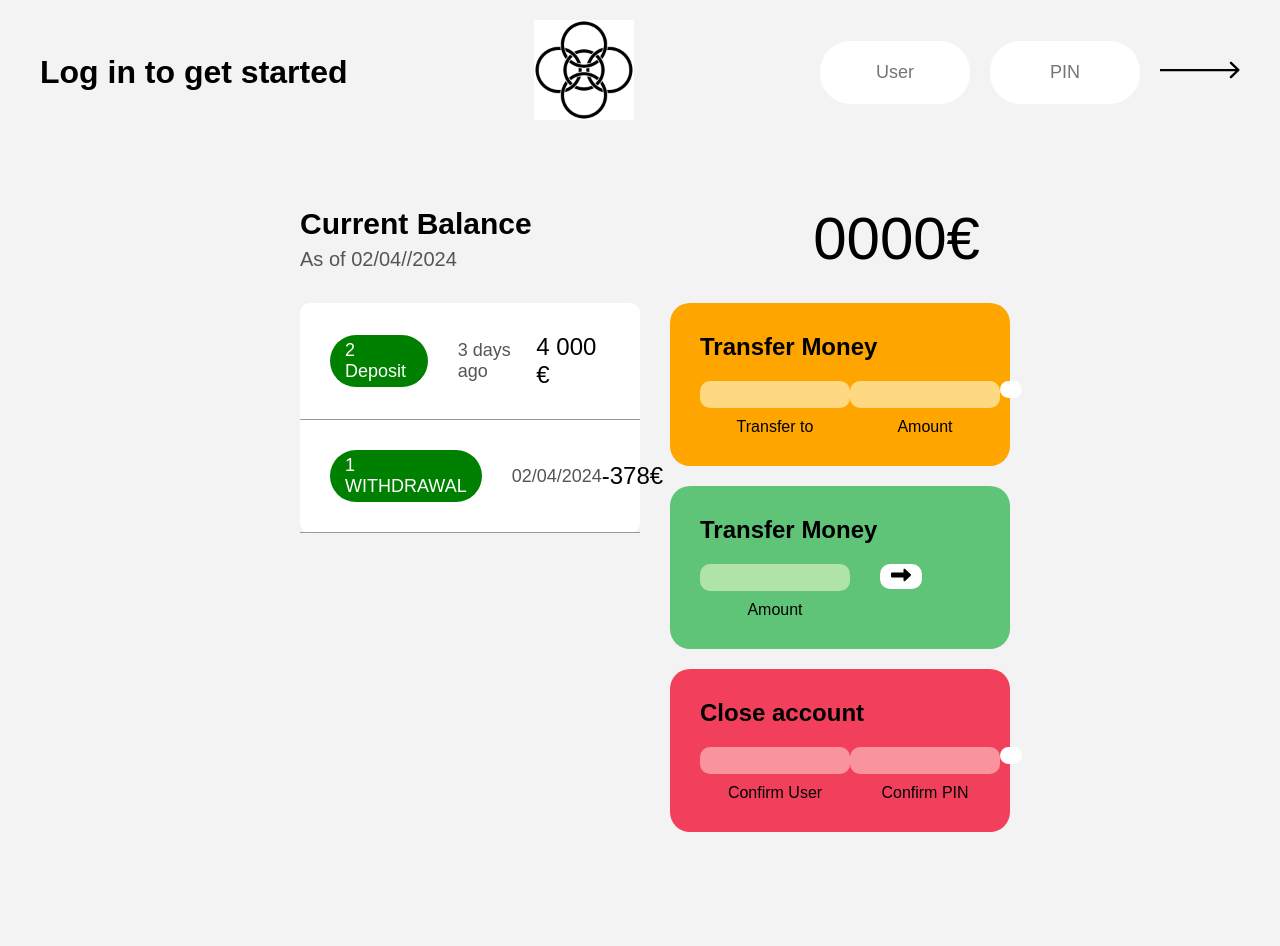
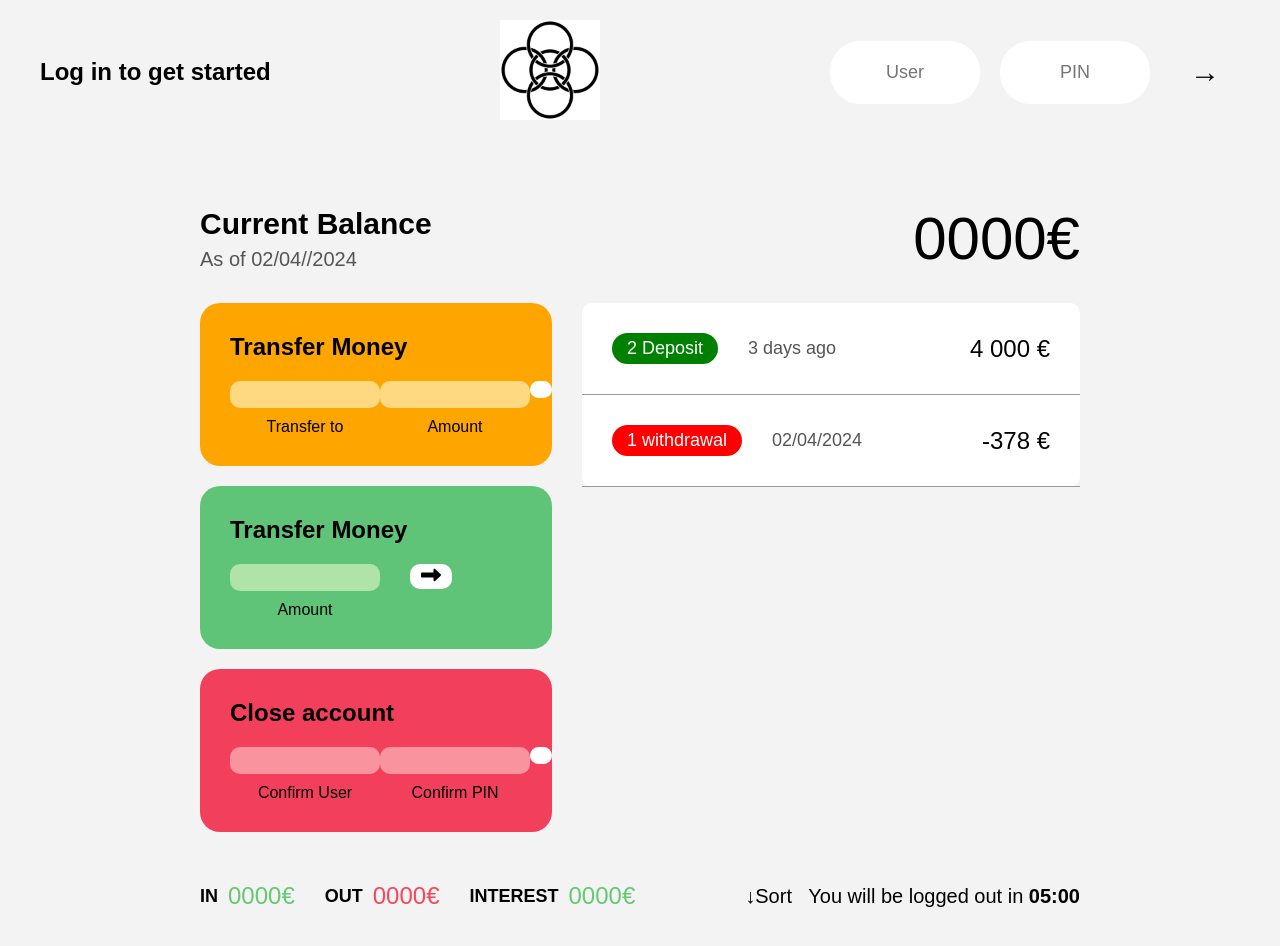
Before and after one commit to DevUserRav/js_my-first-project, a plain HTML site: page index.html in a window 1280 px wide. Before the commit the page ends 882 px from the top, so only its background shows below. Drawn offline with Linux system fonts and the light colour scheme.

Commit message:
added html and css codes

```diff
--- a/index.html
+++ b/index.html
@@ -8,84 +8,117 @@
     <title>Document</title>
   </head>
   <body>
+
+    <!-- navbar section -->
     <header>
-      <div class="container">
-        <a href="#"><h1 class="logo">Log in to get started</h1></a>
-        <a href="#"
-          ><img class="logo_img" src="./Borromean-cross.png" alt="logo"
-        /></a>
-        <div class="login">
-          <input type="text" placeholder="User" />
-          <input type="password" placeholder="PIN" />
-          <span><img src="./arrow.svg" alt="arrow_right" /></span>
+      <nav class="nav">
+        <a href="#"><h2 class="nav_title">Log in to get started</h2></a>
+        <a href="#"><img class="logo_img" src="./Borromean-cross.png" alt="logo"/></a>
+        <form class="login">
+          <input type="text" placeholder="User" class="login__inp login__inp--user" />
+          <input type="text" placeholder="PIN" class="login__inp login__inp--pin" />
+          <button class="login__btn">&rarr;</button>
+        </form>
+      </nav>
+    </header>
+
+
+    <main>
+      <!-- main balance section -->
+      <div class="balance_section">
+        <div>
+          <h2 class="balance_label">Current Balance</h2>
+          <p class="balance__date">As of 02/04//2024</p>
         </div>
+        <p class="balance__value">0000€</p>
       </div>
-    </header>
-    <main>
-      <div class="main_top-section">
-        <div class="crt_balance">
-            <h2>Current Balance</h2>
-            <p>As of 02/04//2024</p>
-        </div>
-        <p class="balance">0000€</p>
-      </div>
-      <div class="main_center-section">
-        <div class="left_part">
-            <div class="part">
-                <div class="part_inf">
-                    <p class="dep">2 Deposit</p>
-                    <p class="date">3 days ago</p>
-                </div>
-                <p class="part_bln">4 000 €</p>
-            </div>
-            <div class="part">
-                <div class="part_inf">
-                    <p class="dep">1 WITHDRAWAL</p>
-                    <p class="date">02/04/2024</p>
-                </div>
-                <p class="part_bln">-378€</p>
-            </div>
-        </div>
-        <div class="right_part">
-            <div class="box first_form">
+
+      <!-- movements section -->
+      <div class="movements_section">
+        <!-- movement part -->
+        <div class="movement_part">
+          <!-- transfer sc -->
+          <div class="box transfer_form">
             <h2>Transfer Money</h2>
-                <form>
+            <form class="form form--transfer">
               <div>
-                        <input type="text">
-                        <p>Transfer to</p>
+                <input type="text" class="form__inp form__inp--to" />
+                <p class="form__label">Transfer to</p>
               </div>
               <div>
-                        <input type="number">
-                        <p>Amount</p>
+                <input type="number" class="form__inp form__inp--amount" />
+                <p class="form__label">Amount</p>
               </div>
-                    <button><img src="./right-long-solid.svg" alt="arrow_right"></button>
+              <button class="form__btn form__btn--transfer">
+                <img src="./right-long-solid.svg" alt="arrow_right" />
+              </button>
             </form>
           </div>
-            <div class="box second_form">
+          <!-- loan sc -->
+          <div class="box loan_form">
             <h2>Transfer Money</h2>
-                <form>
+            <form class="form form--loan">
               <div>
-                        <input type="number">
-                        <p>Amount</p>
+                <input type="number" class="form__inp form__inp--loan--amount" />
+                <p class="form__label form__label--loan">Amount</p>
               </div>
-                    <button><img src="./right-long-solid.svg" alt="arrow_right"></button>
+              <button class="form__btn form__btn--loan">
+                <img src="./right-long-solid.svg" alt="arrow_right" />
+              </button>
             </form>
           </div>
-            <div class="box third_form">
+          <!-- close acc sc -->
+          <div class="box close_form">
             <h2>Close account</h2>
-                <form>
+            <form class="form form--close">
               <div>
-                        <input type="text">
-                        <p>Confirm User</p>
+                <input type="text" class="form__inp form__inp--user">
+                <p class="form__label">Confirm User</p>
               </div>
               <div>
-                        <input type="number">
-                        <p>Confirm PIN</p>
+                <input type="number" class="form__inp form__inp--pin" />
+                <p class="form__label">Confirm PIN</p>
               </div>
-                    <button><img src="./right-long-solid.svg" alt="arrow_right"></button>
+              <button class="form__btn form__btn--close">
+                <img src="./right-long-solid.svg" alt="arrow_right" />
+              </button>
             </form>
           </div>
         </div>
+        <!-- notes part -->
+        <div class="notes_part">
+          <div class="notes_row">
+            <div class="notes">
+              <p class="notes__type notes__type--deposit">2 Deposit</p>
+              <p class="notes__date">3 days ago</p>
+            </div>
+            <p class="notes__value">4 000 €</p>
+          </div>
+
+          <div class="notes_row">
+            <div class="notes">
+              <p class="notes__type notes__type--withdrawal">1 withdrawal</p>
+              <p class="notes__date">02/04/2024</p>
+            </div>
+            <p class="notes__value">-378 €</p>
+          </div>
+        </div>
+      </div>
+
+      <!-- summary section -->
+      <div class="summary_section">
+        <div class="summary">
+          <p class="summary_label">In</p>
+          <p class="summary_value summary_value--in">0000€</p>
+          <p class="summary_label">Out</p>
+          <p class="summary_value summary_value--out">0000€</p>
+          <p class="summary_label">Interest</p>
+          <p class="summary_value summary_value--interest">0000€</p>
+          <button class="sort_btn">&downarrow;Sort</button>
+        </div>
+        <p class="logout_timer">
+          You will be logged out in <span class="timer">05:00</span>
+        </p>
       </div>
     </main>
 
--- a/style.css
+++ b/style.css
@@ -12,24 +12,24 @@ img {
     max-width: 100%;
     height: auto;
 }
-.container {
+.nav {
     padding:20px 40px;
     display: flex;
     align-items: center;
     justify-content: space-between;
 }
-.container .logo {
+.nav .nav_title {
     color: #000;
 }
-.container .logo_img{
+.nav .logo_img{
     width: 100px;
 }
-.container .login {
+.nav .login {
     display: flex;
     align-items: center;
     column-gap: 20px;
 }
-.container .login input {
+.nav .login input {
     text-align: center;
     width: 150px;
     padding:20px;
@@ -38,68 +38,44 @@ img {
     outline: none;
     font-size: 18px;
 }
-.container .login img {
-    width: 80px;
+.nav .login .login__btn{
+    padding:8px 20px;
+    background-color: transparent;
+    border-radius: 10px;
+    border: none;
+    outline: none;
+    font-size: 30px;
+    cursor: pointer;
 }
 main {
-    padding: 30px 300px;
+    padding: 30px 200px;
 }
-.main_top-section{
+.balance_section{
     padding: 30px 0;
     display: flex;
     align-items: center;
     justify-content: space-between;
 }
-.main_top-section .crt_balance h2 {
+.balance_section h2 {
     font-size: 30px;
     margin-bottom: 7px;
 }
-.main_top-section .crt_balance p {
+.balance_section p {
     font-size: 20px;
     color: #555;
 }
-.main_top-section .balance {
+.balance_section .balance__value {
     font-size: 60px;
     color: #000;
 }
-.main_center-section {
+.movements_section {
     display: flex;
     align-items: flex-start;
     justify-content: space-between;
     column-gap: 30px;
 }
-.left_part {
-    width: 50%;
-    border-radius: 10px;
-    background-color: #fff;
-}
-.right_part {
-    width: 50%;
-}
-.part {
-    padding: 30px;
-    border-bottom: 1px solid #999;
-    display: flex;
-    align-items:center;
-    justify-content: space-between;
-}
-.part_inf {
-    display: flex;
-    align-items: center;
-    column-gap: 30px;
-}
-.part_inf .dep {
-    background-color: green;
-    color: #fff;
-    padding: 5px 15px;
-    border-radius: 50px;
-}
-.part_inf {
-    color: #555;
-    font-size: 18px;
-}
-.part .part_bln {
-    font-size: 24px;
+.movement_part {
+    width: 40%;
 }
 .box {
     padding: 30px;
@@ -110,7 +86,7 @@ main {
     font-size: 24px;
     margin-bottom: 20px;
 }
-.box form input {
+.box .form .form__inp {
     width: 150px;
     text-align: center;
     padding: 5px 15px;
@@ -119,10 +95,10 @@ main {
     outline: none;
     margin-bottom: 10px;
 }
-.box form p {
+.box .form .form__label {
     text-align: center;
 }
-.box form button {
+.box .form .form__btn{
     background-color: #fff;
     padding:0 10px;
     border-radius: 10px;
@@ -130,39 +106,116 @@ main {
     outline: none;
     cursor: pointer;
 }
-.box form img {
+.box .form img {
     width: 20px;
 }
-.first_form {
+.transfer_form {
     background-color: orange;
 }
-.first_form form {
+.transfer_form .form--transfer {
     display: flex;
     align-items: flex-start;
     justify-content: space-between;
 }
-.first_form input {
+.transfer_form .form__inp {
     background-color: #FED981;
 }
-.second_form {
+.loan_form {
     background-color: #60C478;
 }
-.second_form form {
+.loan_form .form--loan {
     display: flex;
     align-items: flex-start;
     column-gap: 30px;
 }
-.second_form input {
+.loan_form .form__inp {
     background-color: #B0E3A8;
 }
-.third_form {
+.close_form {
     background-color: #F2405C;
 }
-.third_form form {
+.close_form .form--close {
     display: flex;
     align-items: flex-start;
     justify-content: space-between;
 }
-.third_form input {
+.close_form .form__inp {
     background-color: #F9939E;
 }
+.notes_part {
+    width: 60%;
+    border-radius: 10px;
+    background-color: #fff;
+}
+
+.notes_row {
+    padding: 30px;
+    border-bottom: 1px solid #999;
+    display: flex;
+    align-items:center;
+    justify-content: space-between;
+}
+.notes {
+    display: flex;
+    align-items: center;
+    column-gap: 30px;
+}
+.notes .notes__type {
+    color: #fff;
+    padding: 5px 15px;
+    border-radius: 50px;
+}
+.notes .notes__type--deposit {
+    background-color: green;
+}
+.notes .notes__type--withdrawal {
+    background-color: red;
+}
+.notes {
+    color: #555;
+    font-size: 18px;
+}
+.notes_row .notes__value {
+    font-size: 24px;
+}
+/* summary sec */
+.summary_section {
+    padding: 30px 0;
+    display: flex;
+    align-items: center;
+    justify-content: space-between;
+}
+.summary {
+    display: flex;
+    align-items: center;
+    column-gap: 10px;
+}
+.summary_label {
+    font-size: 18px;
+    font-weight: 600;
+    text-transform: uppercase;
+}
+.summary_value {
+    font-size: 24px;
+    margin-right: 20px;
+}
+.summary_value--in,.summary_value--interest {
+    color: #66c873;
+}
+.summary_value--out {
+    color:#f5465d;
+}
+.sort_btn {
+    text-align: center;
+    background-color: transparent;
+    border: none;
+    font-size: 20px;
+    margin-left: 80px;
+    cursor: pointer;
+}
+.logout_timer {
+    font-size: 20px;
+}
+.timer {
+    font-weight: 600;
+}
```
Also changed, not shown: script.js (+12 -0 lines). Lines whose indentation alone changed are shown as unchanged.
